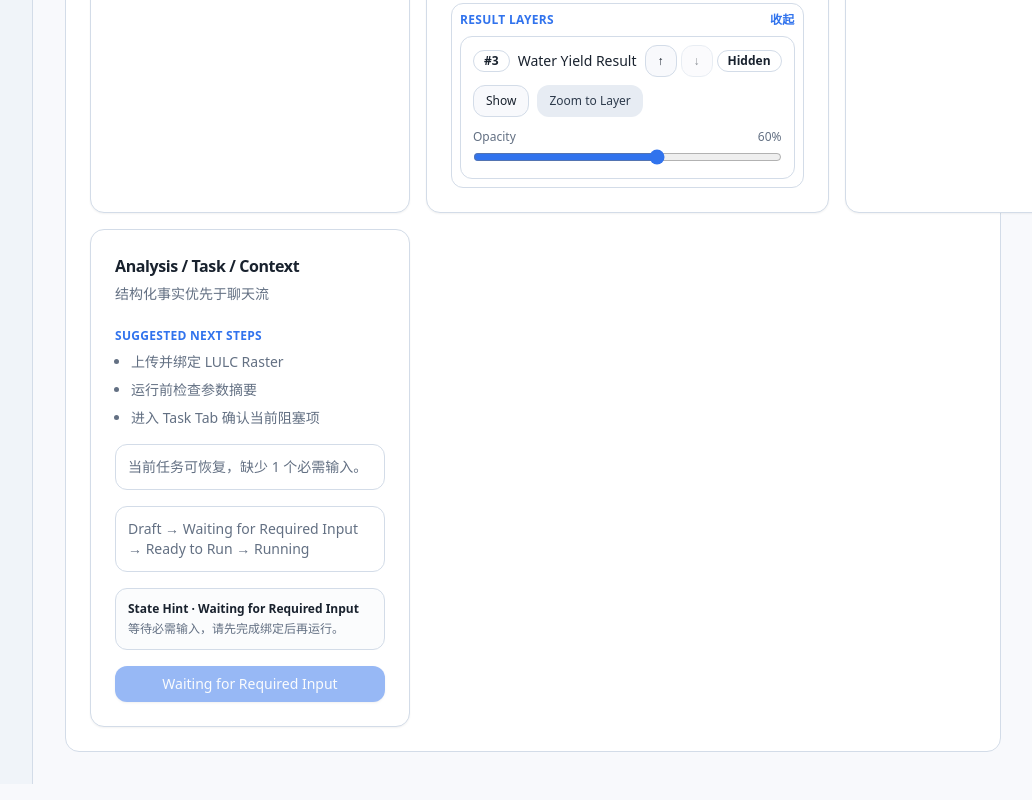
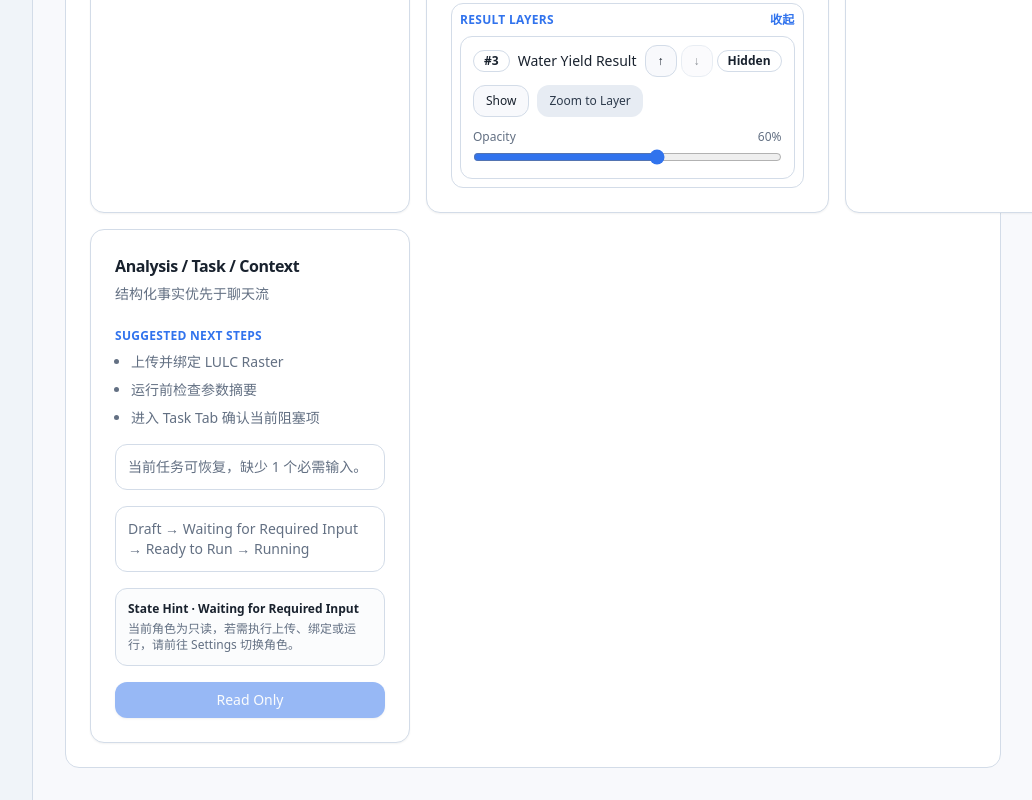
Before and after one commit to ssaurora/SAGE-WEB-Beta, a Next.js app: page /scenes/1/workbench in a window 1280 px wide. Shown: the part 2070-2870 px from the top of the page, without its empty margins (247-1279 px from the left). Built offline with nearby package versions, Linux system fonts and the light colour scheme; no server answers.

Commit message:
feat: add read-only state handling for non-editable roles in WorkbenchMapInteractive

```diff
--- a/components/pages/workbench-map-interactive.tsx
+++ b/components/pages/workbench-map-interactive.tsx
@@ -164,6 +164,7 @@ export function WorkbenchMapInteractive({
     if (isProcessingResults) return "Processing Results";
     if (isRunning) return "Running";
     if (isQueued) return "Queued";
+    if (!canEdit) return "Read Only";
     if (isFailed || isActionRequired) return "Fix and Resume";
     if (canRunAction) return "Run Analysis";
     if (isWaitingInput) return "Waiting for Required Input";
@@ -176,6 +177,8 @@ export function WorkbenchMapInteractive({
       return "任务运行中，本轮输入不可修改，可进入治理页查看事件流。";
     if (isProcessingResults) return "结果处理中，最终产物尚未全部可下载。";
     if (isCompleted) return "任务已完成，可查看结果并进入报告消费链路。";
+    if (!canEdit)
+      return "当前角色为只读，若需执行上传、绑定或运行，请前往 Settings 切换角色。";
     if (isFailed || isActionRequired)
       return "当前任务需要修复后恢复，建议先处理缺失输入或无效绑定。";
     if (isWaitingInput) return "等待必需输入，请先完成绑定后再运行。";
@@ -1022,7 +1025,7 @@ export function WorkbenchMapInteractive({
           ) : (
             <Button
               className="w-full"
-              disabled={!canRunAction && !(isFailed || isActionRequired)}
+              disabled={!canEdit || (!canRunAction && !(isFailed || isActionRequired))}
               variant={isFailed || isActionRequired ? "outline" : "default"}
             >
               {primaryActionLabel}
```
